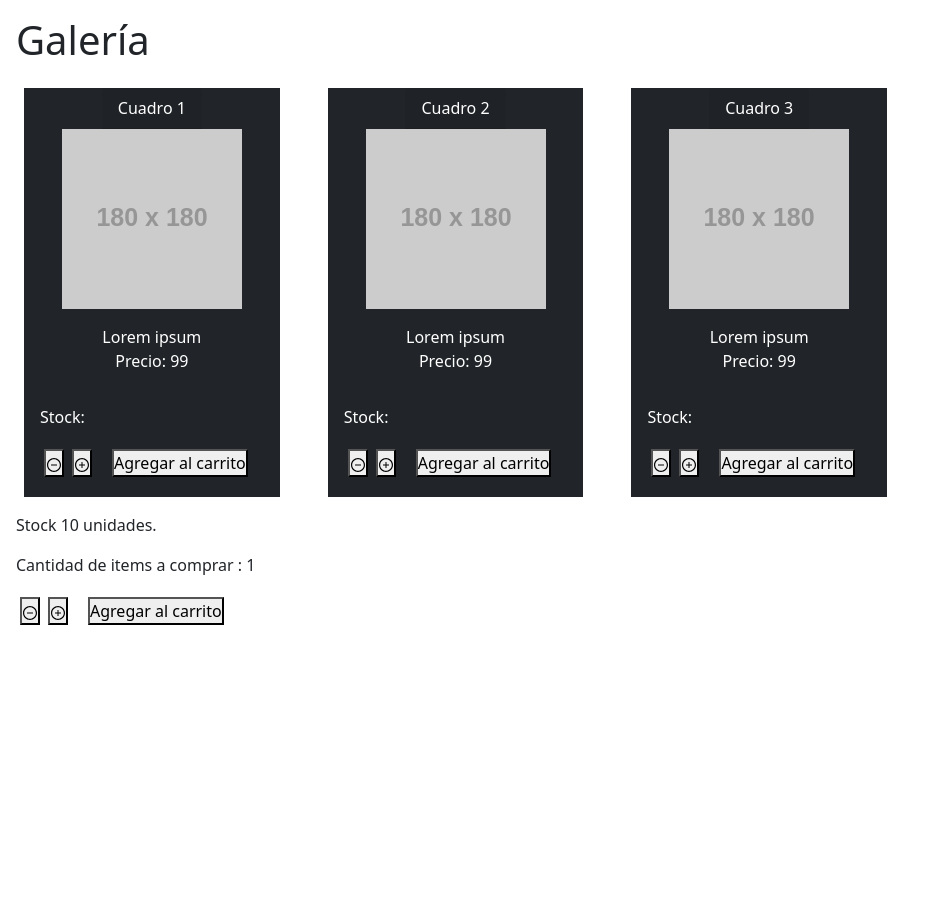
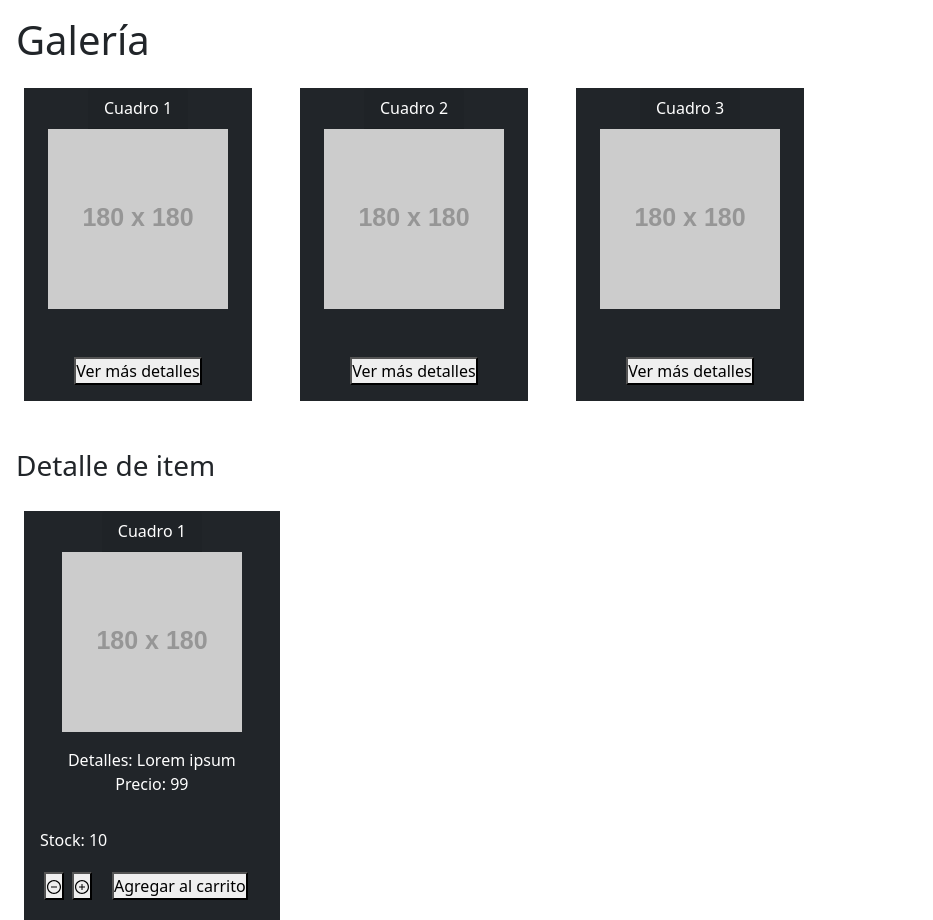
Before and after one commit to GTomasel/Ecommerce_arte-Tomasel, a React (Create React App) app: page / in a window 1280 px wide. Shown: the part 200-1120 px from the top of the page, without its empty margins (0-933 px from the left). Before the commit the page ends 845 px from the top, so only its background shows below. Built offline with nearby package versions, Linux system fonts and the light colour scheme.

Commit message:
Galeria de arte - ecommerce + Tomasel - Clase 7

```diff
--- a/src/App.js
+++ b/src/App.js
@@ -1,6 +1,8 @@
 import Header from "./Header"
 import Footer from "./Footer"
 import ItemListContainer from "./components/ItemListContainer"
+import ItemDetailContainer from "./components/ItemDetailContainer"
+
 
 
 
@@ -9,6 +11,7 @@ const App = () => {
         <>
             <Header nombre="Gabriel" apellido="Tomasel"/>
             <ItemListContainer greeting="Bienvenido!!!"/>
+            <ItemDetailContainer id={1}/>
             {/* <Footer/> */}
         </>
     )
--- a/src/components/Item.js
+++ b/src/components/Item.js
@@ -4,18 +4,18 @@ import { AiOutlinePlusCircle } from 'react-icons/ai';
 const Item = ({ title, description, price, pictureUrl }) => {
 
     return (
-        <div class="text-white bg-dark d-flex flex-column mx-4 align-items-center">
-            <div class="card-header">{title}</div>
-            <img src={pictureUrl} alt="Foto del producto"/>
-            <div class="card-body d-flex flex-column align-items-center">
-                <span>{description}</span>
-                <span>Precio: {price}</span>
+        <div className="text-white bg-dark d-flex flex-column mx-4 align-items-center">
+            <div className="card-header">{title}</div>
+            <img className="mx-4" src={pictureUrl} alt="Foto del producto"/>
+            <div className="card-body d-flex flex-column align-items-center">
+                {/* <span>{description}</span>
+                <span>Precio: {price}</span> */}
             </div>
             <div className="p-3">
-                <p>Stock:</p>
+                {/* <p>Stock:</p>
                 <button className="m-1" ><AiOutlineMinusCircle /></button>
-                <button className="m-1" ><AiOutlinePlusCircle /></button>
-                <button className="mx-3" >Agregar al carrito</button>
+                <button className="m-1" ><AiOutlinePlusCircle /></button> */}
+                <button className="mx-3" >Ver más detalles</button>
             </div>
         </div>
     )
--- a/src/components/ItemDetail.js
+++ b/src/components/ItemDetail.js
@@ -0,0 +1,40 @@
+import { AiOutlineMinusCircle } from 'react-icons/ai';
+import { AiOutlinePlusCircle } from 'react-icons/ai';
+
+const Item = ({ detail }) => {
+
+    if (detail.length === 0) {
+        return (
+            <>
+                <div className="d-flex mx-3 align-items-center">
+                    <img src="/loading.gif" alt="cargando" width="50px" />
+                    <p className="mx-2">Cargando productos...</p>
+                </div>
+            </>
+        )
+    } else {
+        return (
+            <div>
+                <h3 className="mx-3 mb-1 mt-5">Detalle de item</h3>
+                <div className="d-flex">
+                    <div className="text-white bg-dark d-flex flex-column mt-4 mx-4 align-items-center">
+                        <div className="card-header">{detail.title}</div>
+                        <img src={detail.pictureUrl} alt="Foto del producto" />
+                        <div className="card-body d-flex flex-column align-items-center">
+                            <span>Detalles: {detail.description}</span>
+                            <span>Precio: {detail.price}</span>
+                        </div>
+                        <div className="p-3">
+                            <p>Stock: 10</p>
+                            <button className="m-1" ><AiOutlineMinusCircle /></button>
+                            <button className="m-1" ><AiOutlinePlusCircle /></button>
+                            <button className="mx-3" >Agregar al carrito</button>
+                        </div>
+                    </div>
+                </div>
+            </div>
+        )
+    }
+}
+
+export default Item
--- a/src/components/ItemDetailContainer.js
+++ b/src/components/ItemDetailContainer.js
@@ -0,0 +1,34 @@
+import { useState, useEffect } from 'react'
+import ItemDetail from "./ItemDetail"
+import productsJSON from "../products.json"
+
+
+const ItemDetailContainer = ({ id }) => {
+
+    const [datosDetail, setDatosDetail] = useState([])
+
+    useEffect(() => {
+
+        const promesa = new Promise((res) => {
+            setTimeout(() => {
+                res(productsJSON)
+            }, 3000)
+
+        })
+
+        promesa.then((data) => {
+            const found = data.find(e => e.id === id)
+            setDatosDetail(found)
+        })
+
+    })
+
+
+    return (
+        <>
+            <ItemDetail detail={datosDetail} />
+        </>
+    )
+}
+
+export default ItemDetailContainer
--- a/src/components/ItemList.js
+++ b/src/components/ItemList.js
@@ -27,7 +27,7 @@ export default function ItemList({ items }) {
                     {products.map((e, i) => {
                         return (
                             <>
-                                <Item title={e.title} description={e.description} price={e.price} pictureUrl={e.pictureUrl} />
+                                <Item id={e.id} title={e.title} description={e.description} price={e.price} pictureUrl={e.pictureUrl} />
                             </>
                         );
                     })}
--- a/src/components/ItemListContainer.js
+++ b/src/components/ItemListContainer.js
@@ -1,6 +1,6 @@
 import { useState, useEffect } from 'react'
 import ItemList from "./ItemList"
-import ItemCount from "./ItemCount"
+//import ItemCount from "./ItemCount"
 import productsJSON from "../products.json"
 
 
@@ -31,7 +31,7 @@ const ItemListContainer = ({ greeting }) => {
         <>
             <p className="p-3">{greeting}</p>
             <ItemList items={datos} />
-            <ItemCount stock={10} initial={1} onAdd={function () { console.log("") }} />
+            {/* <ItemCount stock={10} initial={1} onAdd={function () { console.log("") }} /> */}
         </>
     )
 }
```
